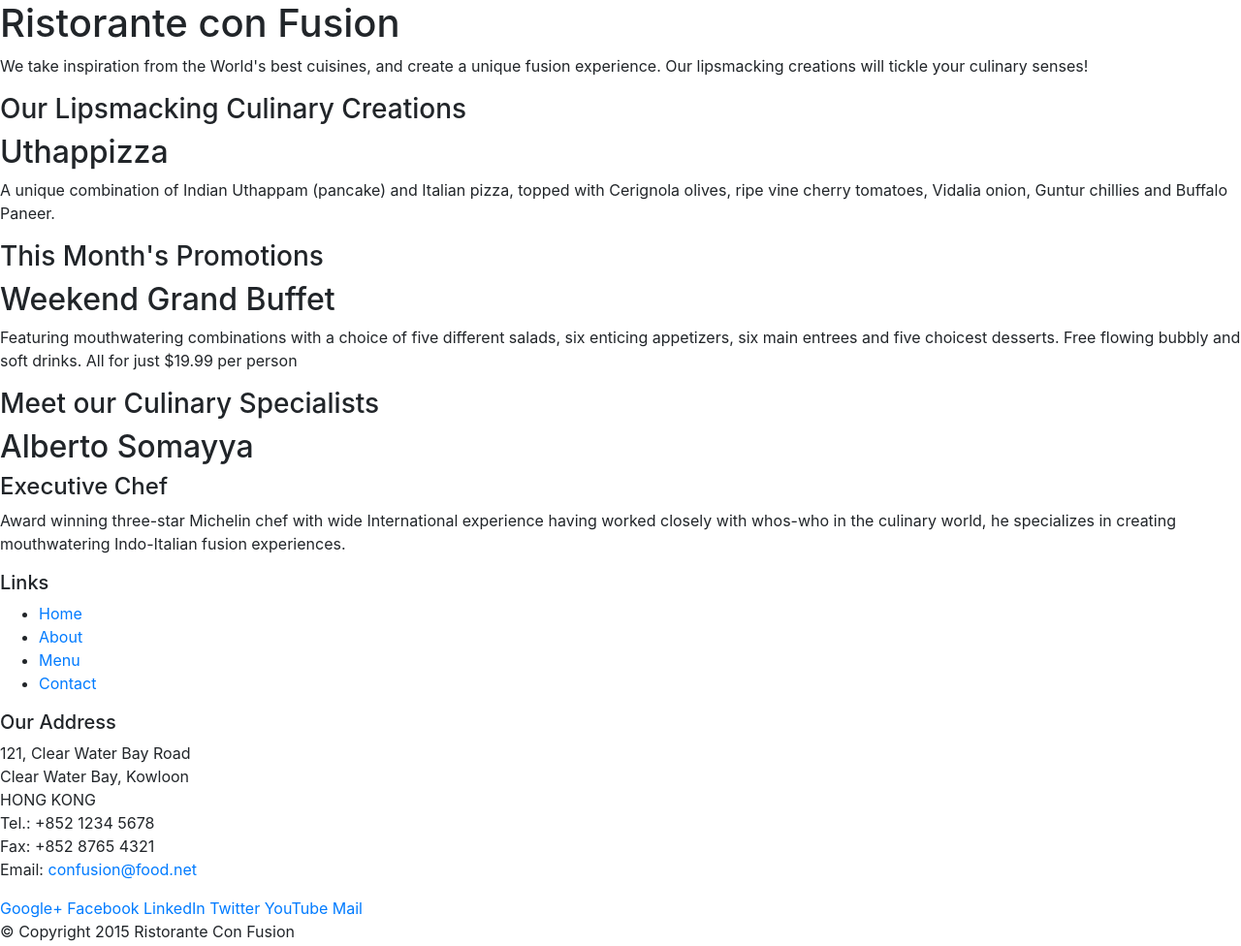
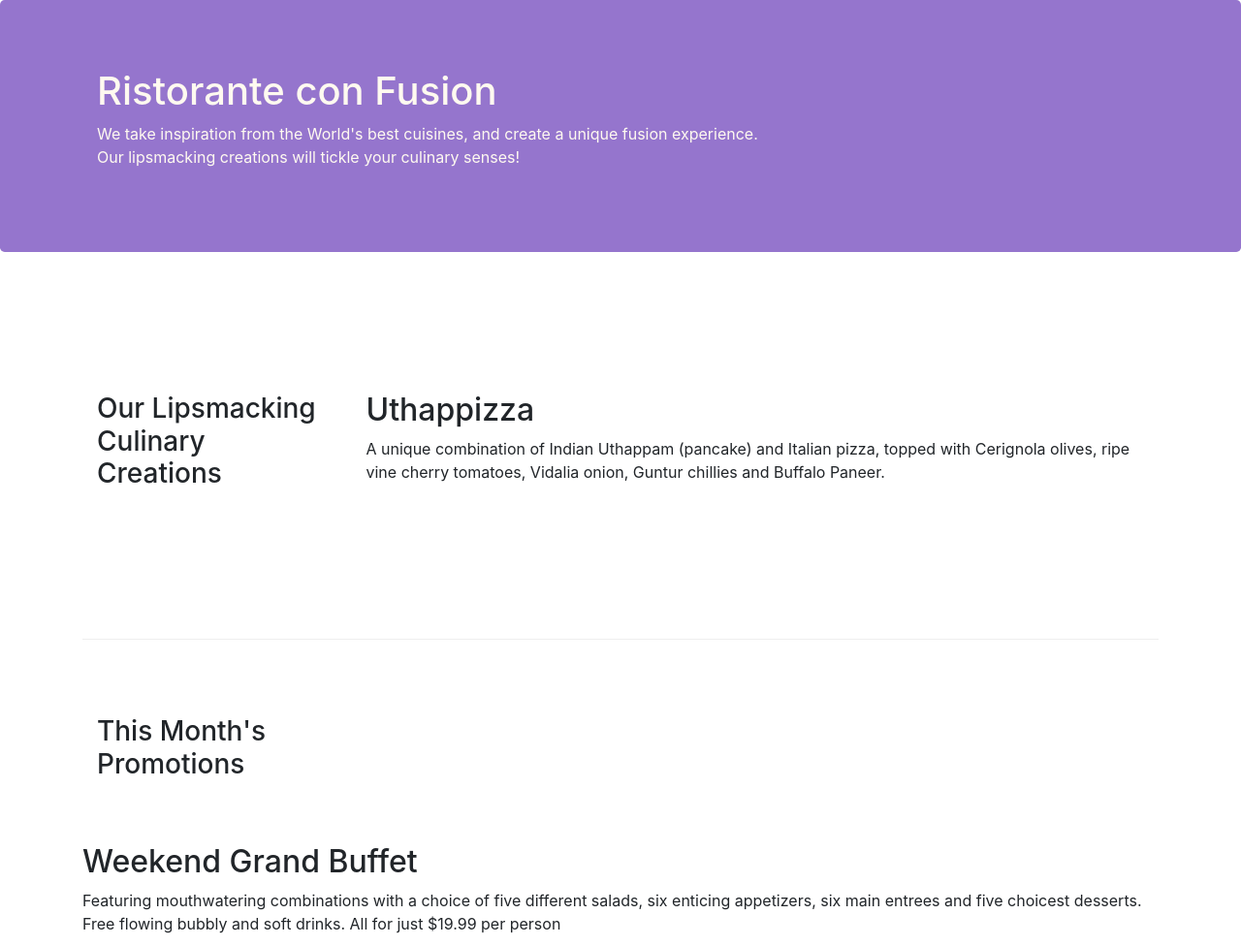
Before and after one commit to Vikywes/conFusion, a website: page index.html in a window 1280 px wide. Shown: the top 976 px of the page at 97% size. Drawn offline with nearby package versions, Linux system fonts and the light colour scheme; files that its build step writes are made by us from their sources.

Commit message:
Add files via upload

```diff
--- a/index.html
+++ b/index.html
@@ -9,15 +9,16 @@
 
     <!-- Bootstrap CSS -->
     <link rel="stylesheet" href="node_modules/bootstrap/dist/css/bootstrap.min.css">
+    <link rel="stylesheet" href="css/styles.css">
     <title>Ristorante Con Fusion</title>
 </head>
 
 <body>
 
-    <header>
-        <div>
-            <div>
-                <div>
+    <header class="jumbotron">
+        <div class="container">
+            <div class="row row-header">
+                <div class="col-12 col-sm-8">
                     <h1>Ristorante con Fusion</h1>
                     <p>We take inspiration from the World's best cuisines, and create a unique fusion experience. Our lipsmacking creations will tickle your culinary senses!</p>
                 </div>
@@ -27,20 +28,20 @@
         </div>
     </header>
 
-    <div>
-        <div>
-            <div>
+    <div class="container">
+        <div class="row row-content align-items-center">
+            <div class="col-sm-4 col-md-3 flex-last">
                 <h3>Our Lipsmacking Culinary Creations</h3>
             </div>
-            <div>
+            <div class="col-sm col-md flex-first">
                 <h2>Uthappizza</h2>
                 <p>A unique combination of Indian Uthappam (pancake) and Italian pizza, topped with Cerignola olives, ripe vine cherry tomatoes, Vidalia onion, Guntur chillies and Buffalo Paneer.</p>
             </div>
         </div>
 
 
-        <div>
-            <div>
+        <div class="row row-content align-items-center">
+            <div class="col-sm-4 col-md-3">
                 <h3>This Month's Promotions</h3>
             </div>
             <div>
@@ -49,11 +50,11 @@
             </div>
         </div>
 
-        <div>
-            <div>
+        <div class="row row-content align-items-center">
+            <div class="col-sm-4 col-md-3 flex-last">
                 <h3>Meet our Culinary Specialists</h3>
             </div>
-            <div>
+            <div class="col-sm col-md flex-first">
                 <h2>Alberto Somayya</h2>
                 <h4>Executive Chef</h4>
                 <p>Award winning three-star Michelin chef with wide International experience having worked closely with whos-who in the culinary world, he specializes in creating mouthwatering Indo-Italian fusion experiences. </p>
@@ -61,12 +62,12 @@
         </div>
     </div>
 
-    <footer>
-        <div>
-            <div>
-                <div>
+    <footer class="footer">
+        <div class="container">
+            <div class="row">
+                <div class="col-5 offset-1 col-sm-2">
                     <h5>Links</h5>
-                    <ul>
+                    <ul class="list-unstyled">
                         <li><a href="#">Home</a></li>
                         <li><a href="#">About</a></li>
                         <li><a href="#">Menu</a></li>
@@ -84,8 +85,8 @@
 		              Email: <a href="mailto:confusion@food.net">confusion@food.net</a>
 		           </address>
                 </div>
-                <div>
-                    <div>
+                <div class="col col-sm-4 align-self-center">
+                    <div style="text-align: center;">
                         <a href="http://google.com/+">Google+</a>
                         <a href="http://www.facebook.com/profile.php?id=">Facebook</a>
                         <a href="http://www.linkedin.com/in/">LinkedIn</a>
@@ -95,8 +96,8 @@
                     </div>
                 </div>
            </div>
-           <div>
-                <div>
+           <div class="row justify-content-center">
+                <div class="col-auto">
                     <p>© Copyright 2015 Ristorante Con Fusion</p>
                 </div>
            </div>
--- /dev/null
+++ b/styles.css
@@ -0,0 +1,26 @@
+.row-header {
+	margin: 0px auto;
+	padding: 0px auto;
+}
+.row-content{
+	margin: 0px auto;
+	padding: 50px 0px 50px 0px;
+	border-bottom: 1px ridge;
+	min-height: 400px;
+}
+footer{
+	background: red;
+	margin:0px auto;
+	padding: 20px 0px 20px 0px;
+}
+.jumbotron{
+	padding: 70px 30px 70px 30px;
+	margin: 0px auto;
+	background: #9575CD;
+	color: floralwhite;
+}
+address{
+	font-size: 80%;
+	margin: 0px;
+	color: #0f0f0f;
+}
```
